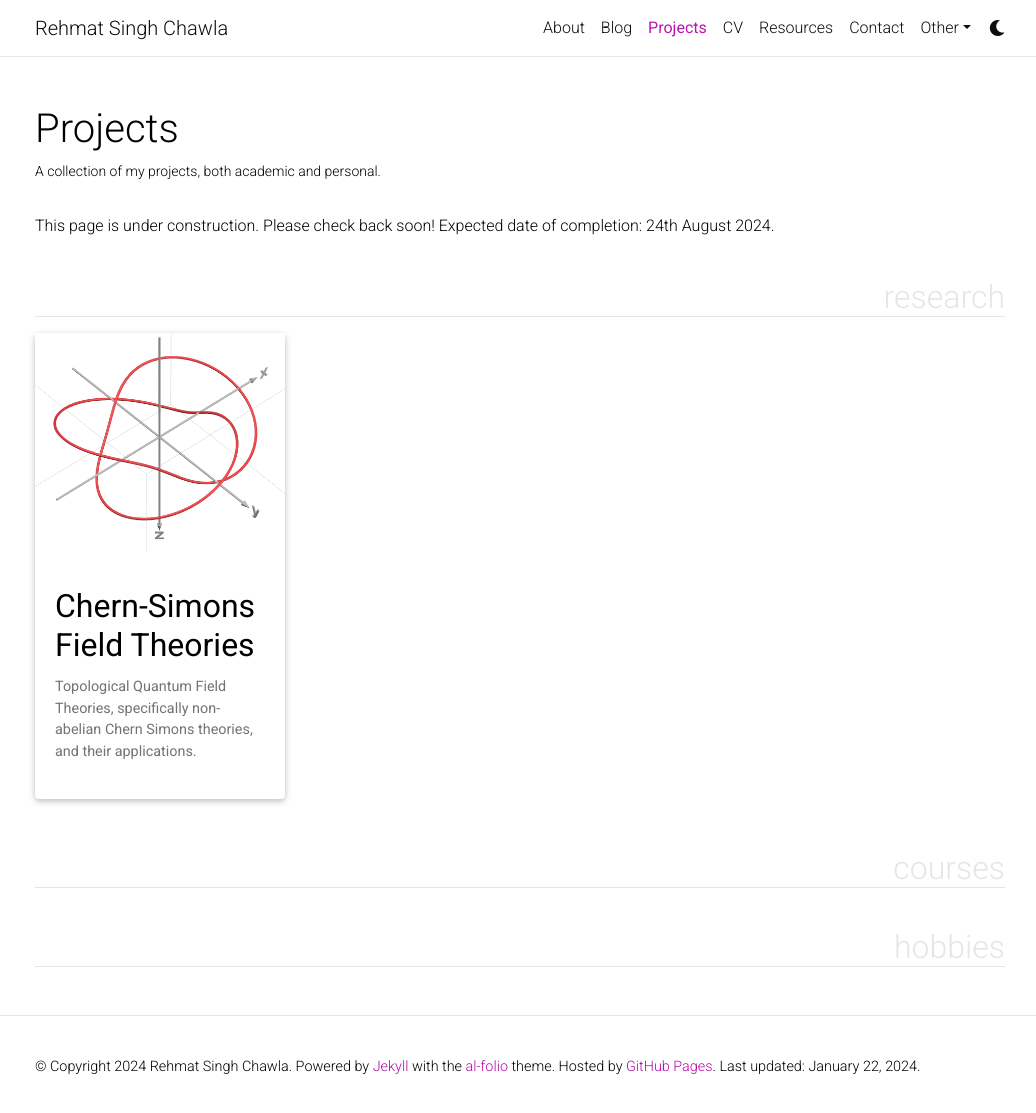
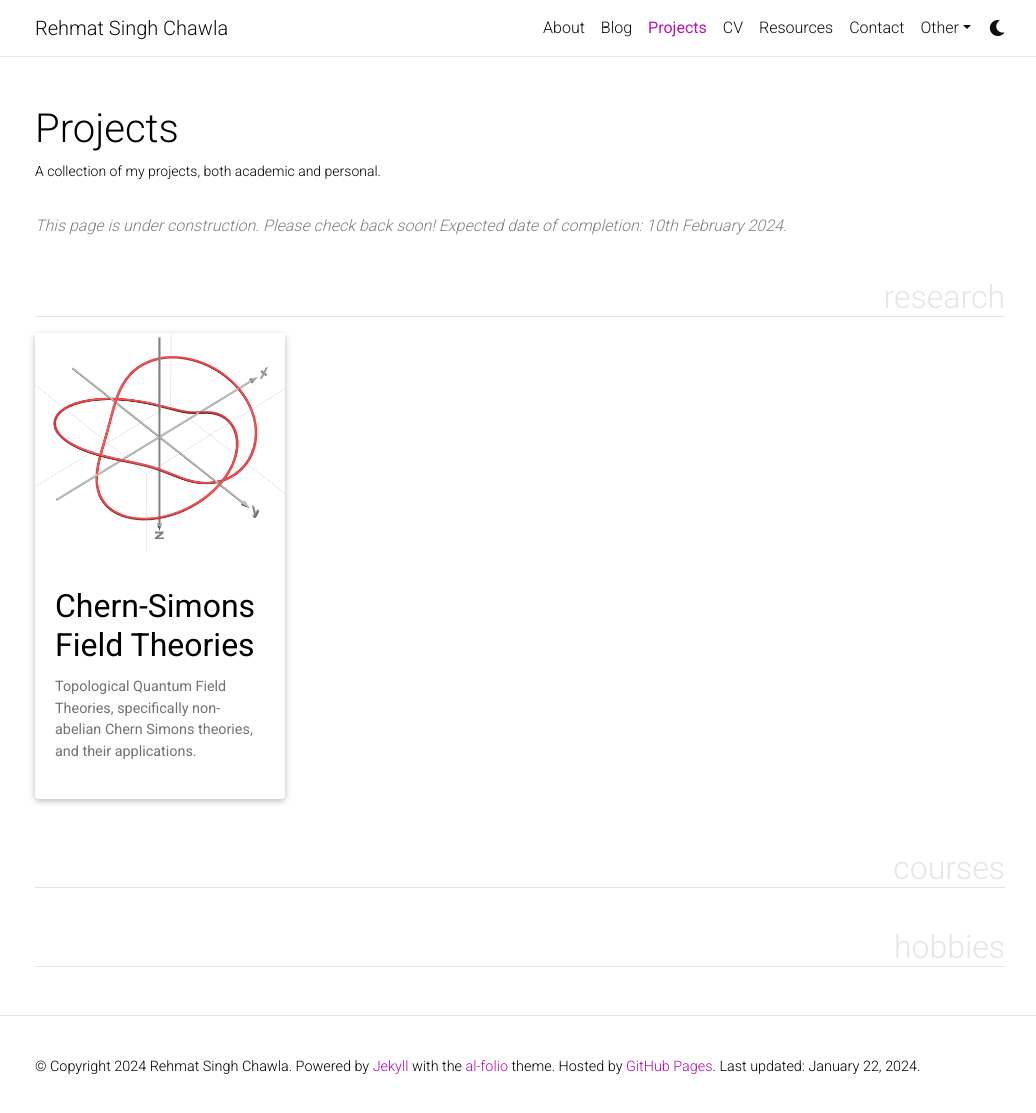
Before and after one commit to wermos/RehmatSChawla.github.io, a Jekyll site: the page built from _pages/projects.md, in a window 1280 px wide and 1118 px high. Shown: the top 1113 px of the window, without its empty margins (120-1156 px from the left). Built offline with Jekyll 4.4.1, drawn with Linux system fonts in a browser that asks for light colours; full-size pictures stand in for the smaller copies a plugin makes; comment, search, counter and statistics services are not loaded; a style sheet for code colours, icons or effects is not loaded.

Commit message:
Italicised under construction text and added media reccos page

```diff
--- a/_pages/projects.md
+++ b/_pages/projects.md
@@ -8,8 +8,10 @@
 display_categories: [research, courses, hobbies]
 horizontal: false
 ---
+<div class="tba">
 This page is under construction. Please check back soon!
-Expected date of completion: 24th August 2024.
+Expected date of completion: 10th February 2024.
+</div>
 <!-- Make the card horizontal -->
 <!-- pages/projects.md -->
 <div class="projects">
--- a/_sass/_base.scss
+++ b/_sass/_base.scss
@@ -1003,6 +1003,13 @@
   white-space: pre-line; /* Preserves newlines in the paragraph */
 }
 
+.tba {
+  color: gray;
+  // color dark gray
+  // color: #333333;
+  font-style: italic;
+}
+
 b {
   font-weight:bold;
 }
```
Also changed, not shown: _pages/dropdown.md (+2 -0 lines), _pages/media-recos.md (added, +20 -0 lines), _pages/resources.md (+3 -1 lines), _pages/teaching.md (+2 -1 lines).
